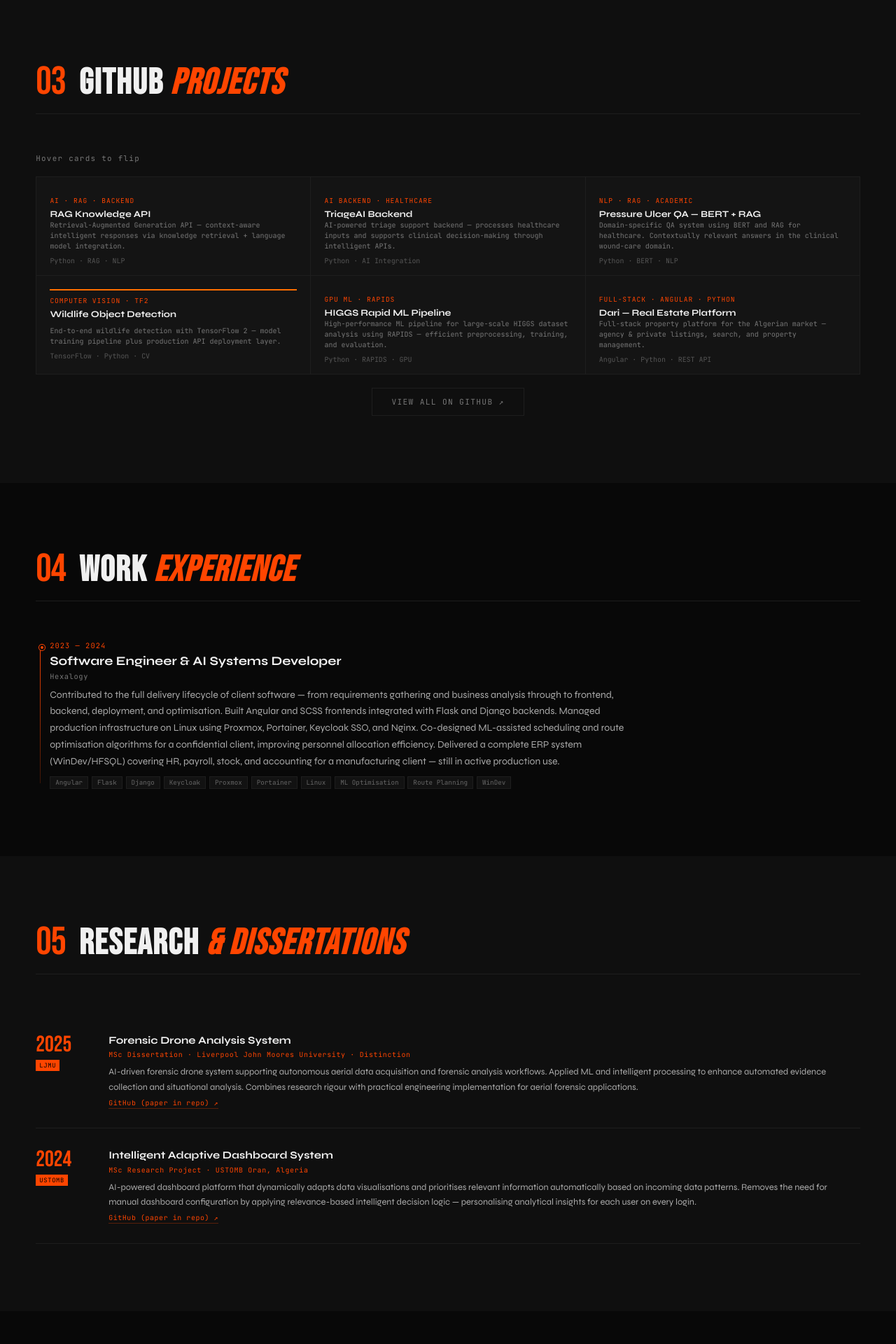
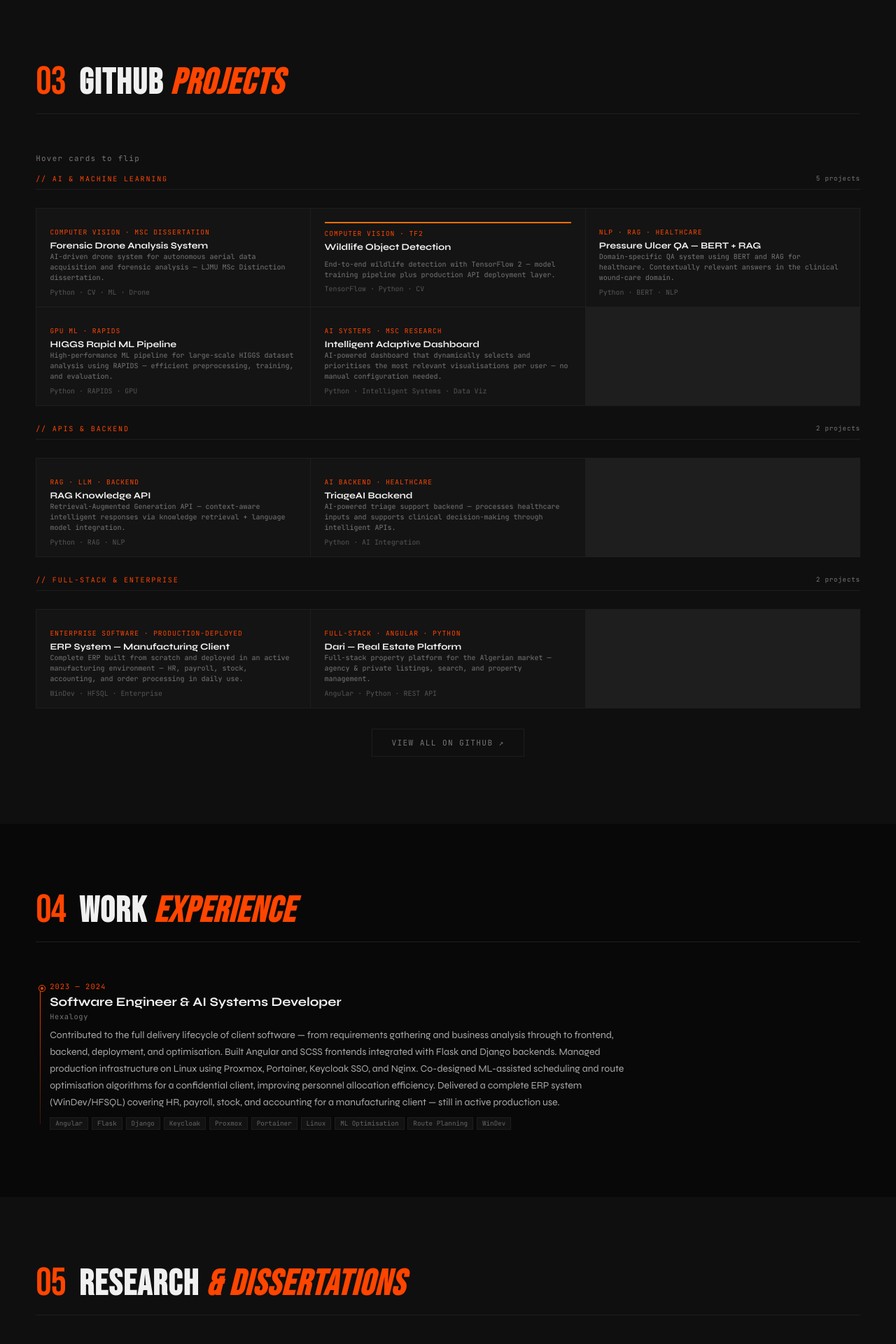
Before and after one commit to AhmedBenAI/portfolio, a Python web app: template templates/index.html in a window 1280 px wide. Shown: the part 2475-4395 px from the top of the page at 70% size. Run offline with Jinja, Linux system fonts and the light colour scheme; the template is opened without the code that fills it, so the values that code supplies are empty.

Commit message:
added more projects and sections

```diff
--- a/static/css/style.css
+++ b/static/css/style.css
@@ -168,8 +168,13 @@
 
 /* ─── PROJECTS ─── */
 #projects{background:var(--surface);}
-.proj-controls{display:flex;align-items:center;justify-content:space-between;margin-bottom:1.2rem;}
+.proj-controls{display:flex;align-items:center;justify-content:space-between;margin-bottom:1rem;}
 .proj-label{font-family:var(--M);font-size:.68rem;letter-spacing:.12em;color:var(--muted);}
+.proj-categories{display:flex;flex-direction:column;gap:1.6rem;}
+.proj-cat-hd{display:flex;align-items:center;justify-content:space-between;padding-bottom:.55rem;border-bottom:1px solid var(--border);}
+.proj-cat-label{font-family:var(--M);font-size:.63rem;letter-spacing:.18em;text-transform:uppercase;color:var(--orange);}
+.proj-cat-count{font-family:var(--M);font-size:.58rem;color:var(--muted);letter-spacing:.08em;}
+.flip-grid--2{grid-template-columns:repeat(2,1fr);}
 .proj-btns{display:flex;gap:.4rem;}
 .pbtn{font-family:var(--M);font-size:.62rem;letter-spacing:.08em;padding:.28rem .7rem;border:1px solid var(--border);background:transparent;color:var(--muted);cursor:none;transition:all .15s;}
 .pbtn:hover,.pbtn.on{background:var(--orange);border-color:var(--orange);color:#000;}
@@ -510,7 +515,7 @@
 
 @media(max-width:600px){
   section{padding:3.5rem 4vw;}
-  .flip-grid{grid-template-columns:1fr;}
+  .flip-grid,.flip-grid--2{grid-template-columns:1fr;}
   .fc{height:auto;min-height:130px;}
   .rt-cards{grid-template-columns:1fr;}
   .paper{grid-template-columns:1fr;}
--- a/templates/index.html
+++ b/templates/index.html
@@ -215,13 +215,131 @@
   <div class="proj-controls reveal">
     <span class="proj-label" id="proj-label">Hover cards to flip</span>
   </div>
-  <div class="flip-grid reveal" id="static-grid">
+
+  <div class="proj-categories">
+
+    <!-- ── AI & MACHINE LEARNING ── -->
+    <div class="proj-cat-hd reveal">
+      <span class="proj-cat-label">// AI & Machine Learning</span>
+      <span class="proj-cat-count">5 projects</span>
+    </div>
+    <div class="flip-grid reveal">
+      <!-- Forensic Drone -->
+      <div class="fc">
+        <div class="fc-in">
+          <div class="fc-f">
+            <div class="fc-bar" style="background:#546e7a"></div>
+            <div class="fc-cat">Computer Vision · MSc Dissertation</div>
+            <div class="fc-name">Forensic Drone Analysis System</div>
+            <div class="fc-desc-f">AI-driven drone system for autonomous aerial data acquisition and forensic analysis — LJMU MSc Distinction dissertation.</div>
+            <div class="fc-meta"><span>Python · CV · ML · Drone</span></div>
+          </div>
+          <div class="fc-b">
+            <div class="fc-bt">Forensic Drone Analysis System</div>
+            <div class="fc-bd">AI system supporting autonomous aerial data acquisition and forensic workflows. Applied ML and intelligent processing for automated evidence collection and situational analysis. LJMU MSc dissertation — awarded Distinction.</div>
+            <div class="fc-btags"><span class="fc-btag">Computer Vision</span><span class="fc-btag">Drone</span><span class="fc-btag">ML</span><span class="fc-btag">Forensics</span><span class="fc-btag">Distinction</span></div>
+            <div class="fc-links">
+              <a href="#research" class="fc-blink">Research ↓</a>
+            </div>
+          </div>
+        </div>
+      </div>
+      <!-- Wildlife Detection -->
+      <div class="fc">
+        <div class="fc-in">
+          <div class="fc-f">
+            <div class="fc-bar" style="background:#FF6F00"></div>
+            <div class="fc-cat">Computer Vision · TF2</div>
+            <div class="fc-name">Wildlife Object Detection</div>
+            <div class="fc-desc-f">End-to-end wildlife detection with TensorFlow 2 — model training pipeline plus production API deployment layer.</div>
+            <div class="fc-meta"><span>TensorFlow · Python · CV</span></div>
+          </div>
+          <div class="fc-b">
+            <div class="fc-bt">Wildlife Object Detection System</div>
+            <div class="fc-bd">Full CV pipeline: TF2 model training, automated animal detection in image datasets, and separate API deployment layer. Demonstrates computer vision development and ML deployment skills end-to-end.</div>
+            <div class="fc-btags"><span class="fc-btag">TensorFlow</span><span class="fc-btag">Computer Vision</span><span class="fc-btag">API</span><span class="fc-btag">Python</span></div>
+            <div class="fc-links">
+              <a href="https://github.com/AhmedBenAI/wildlife-object-detection-tf2" target="_blank" class="fc-blink">Model ↗</a>
+              <span class="fc-link-sep"></span>
+              <a href="https://github.com/AhmedBenAI/wildlife-object-detection-api" target="_blank" class="fc-blink">API ↗</a>
+            </div>
+          </div>
+        </div>
+      </div>
+      <!-- Pressure Ulcer QA -->
+      <div class="fc">
+        <div class="fc-in">
+          <div class="fc-f">
+            <div class="fc-bar" style="background:#DA5B0B"></div>
+            <div class="fc-cat">NLP · RAG · Healthcare</div>
+            <div class="fc-name">Pressure Ulcer QA — BERT + RAG</div>
+            <div class="fc-desc-f">Domain-specific QA system using BERT and RAG for healthcare. Contextually relevant answers in the clinical wound-care domain.</div>
+            <div class="fc-meta"><span>Python · BERT · NLP</span></div>
+          </div>
+          <div class="fc-b">
+            <div class="fc-bt">Pressure Ulcer QA — BERT + RAG</div>
+            <div class="fc-bd">Intelligent QA combining transformer-based NLP with retrieval-augmented generation. Provides contextually relevant clinical answers for the healthcare domain.</div>
+            <div class="fc-btags"><span class="fc-btag">BERT</span><span class="fc-btag">RAG</span><span class="fc-btag">NLP</span><span class="fc-btag">Healthcare</span></div>
+            <div class="fc-links">
+              <a href="https://github.com/AhmedBenAI/pressure-ulcer-qa-bert-rag" target="_blank" class="fc-blink">GitHub ↗</a>
+            </div>
+          </div>
+        </div>
+      </div>
+      <!-- HIGGS RAPIDS -->
+      <div class="fc">
+        <div class="fc-in">
+          <div class="fc-f">
+            <div class="fc-bar" style="background:#76b900"></div>
+            <div class="fc-cat">GPU ML · RAPIDS</div>
+            <div class="fc-name">HIGGS Rapid ML Pipeline</div>
+            <div class="fc-desc-f">High-performance ML pipeline for large-scale HIGGS dataset analysis using RAPIDS — efficient preprocessing, training, and evaluation.</div>
+            <div class="fc-meta"><span>Python · RAPIDS · GPU</span></div>
+          </div>
+          <div class="fc-b">
+            <div class="fc-bt">HIGGS Rapid ML Pipeline</div>
+            <div class="fc-bd">Scalable ML pipeline for the HIGGS boson dataset. Efficient preprocessing, model training, and evaluation workflows. Demonstrates GPU-accelerated ML experimentation and pipeline optimisation at scale.</div>
+            <div class="fc-btags"><span class="fc-btag">RAPIDS</span><span class="fc-btag">GPU</span><span class="fc-btag">ML Pipeline</span><span class="fc-btag">Python</span></div>
+            <div class="fc-links">
+              <a href="https://github.com/AhmedBenAI/higgs-rapids-ml" target="_blank" class="fc-blink">GitHub ↗</a>
+            </div>
+          </div>
+        </div>
+      </div>
+      <!-- Adaptive Dashboard -->
+      <div class="fc">
+        <div class="fc-in">
+          <div class="fc-f">
+            <div class="fc-bar" style="background:#7b1fa2"></div>
+            <div class="fc-cat">AI Systems · MSc Research</div>
+            <div class="fc-name">Intelligent Adaptive Dashboard</div>
+            <div class="fc-desc-f">AI-powered dashboard that dynamically selects and prioritises the most relevant visualisations per user — no manual configuration needed.</div>
+            <div class="fc-meta"><span>Python · Intelligent Systems · Data Viz</span></div>
+          </div>
+          <div class="fc-b">
+            <div class="fc-bt">Intelligent Adaptive Dashboard System</div>
+            <div class="fc-bd">AI platform that automatically adapts data visualisations and prioritises relevant information based on incoming data patterns. Removes manual dashboard configuration by applying relevance-based intelligent decision logic. USTOMB MSc research project.</div>
+            <div class="fc-btags"><span class="fc-btag">AI Systems</span><span class="fc-btag">Data Viz</span><span class="fc-btag">Adaptive</span><span class="fc-btag">Python</span></div>
+            <div class="fc-links">
+              <a href="#research" class="fc-blink">Research ↓</a>
+            </div>
+          </div>
+        </div>
+      </div>
+    </div>
+
+    <!-- ── APIS & BACKEND ── -->
+    <div class="proj-cat-hd reveal">
+      <span class="proj-cat-label">// APIs & Backend</span>
+      <span class="proj-cat-count">2 projects</span>
+    </div>
+    <div class="flip-grid flip-grid--2 reveal">
       <!-- RAG Knowledge API -->
       <div class="fc">
         <div class="fc-in">
           <div class="fc-f">
             <div class="fc-bar" style="background:#3572A5"></div>
-          <div class="fc-cat">AI · RAG · Backend</div>
+            <div class="fc-cat">RAG · LLM · Backend</div>
             <div class="fc-name">RAG Knowledge API</div>
             <div class="fc-desc-f">Retrieval-Augmented Generation API — context-aware intelligent responses via knowledge retrieval + language model integration.</div>
             <div class="fc-meta"><span>Python · RAG · NLP</span></div>
@@ -260,64 +378,30 @@
           </div>
         </div>
       </div>
-    <!-- Pressure Ulcer QA -->
+    </div>
+
+    <!-- ── FULL-STACK & ENTERPRISE ── -->
+    <div class="proj-cat-hd reveal">
+      <span class="proj-cat-label">// Full-Stack & Enterprise</span>
+      <span class="proj-cat-count">2 projects</span>
+    </div>
+    <div class="flip-grid flip-grid--2 reveal">
+      <!-- ERP System -->
       <div class="fc">
         <div class="fc-in">
           <div class="fc-f">
-          <div class="fc-bar" style="background:#DA5B0B"></div>
-          <div class="fc-cat">NLP · RAG · Academic</div>
-          <div class="fc-name">Pressure Ulcer QA — BERT + RAG</div>
-          <div class="fc-desc-f">Domain-specific QA system using BERT and RAG for healthcare. Contextually relevant answers in the clinical wound-care domain.</div>
-          <div class="fc-meta"><span>Python · BERT · NLP</span></div>
+            <div class="fc-bar" style="background:#1e88e5"></div>
+            <div class="fc-cat">Enterprise Software · Production-Deployed</div>
+            <div class="fc-name">ERP System — Manufacturing Client</div>
+            <div class="fc-desc-f">Complete ERP built from scratch and deployed in an active manufacturing environment — HR, payroll, stock, accounting, and order processing in daily use.</div>
+            <div class="fc-meta"><span>WinDev · HFSQL · Enterprise</span></div>
           </div>
           <div class="fc-b">
-          <div class="fc-bt">Pressure Ulcer QA — BERT + RAG</div>
-          <div class="fc-bd">Intelligent QA combining transformer-based NLP with retrieval-augmented generation. Provides contextually relevant clinical answers for the healthcare domain. Academic research project with published output.</div>
-          <div class="fc-btags"><span class="fc-btag">BERT</span><span class="fc-btag">RAG</span><span class="fc-btag">NLP</span><span class="fc-btag">Healthcare</span></div>
+            <div class="fc-bt">ERP System — Manufacturing Client</div>
+            <div class="fc-bd">Fully integrated enterprise system covering HR, payroll, stock control, accounting, supplier workflows, order processing, and reporting. Delivered end-to-end for a confidential client — still in active daily production use.</div>
+            <div class="fc-btags"><span class="fc-btag">WinDev</span><span class="fc-btag">HFSQL</span><span class="fc-btag">Enterprise</span><span class="fc-btag">Production</span><span class="fc-btag">Client Project</span></div>
             <div class="fc-links">
-            <a href="https://github.com/AhmedBenAI/pressure-ulcer-qa-bert-rag" target="_blank" class="fc-blink">GitHub ↗</a>
-          </div>
-        </div>
-      </div>
-    </div>
-    <!-- Wildlife Detection -->
-    <div class="fc">
-      <div class="fc-in">
-        <div class="fc-f">
-          <div class="fc-bar" style="background:#FF6F00"></div>
-          <div class="fc-cat">Computer Vision · TF2</div>
-          <div class="fc-name">Wildlife Object Detection</div>
-          <div class="fc-desc-f">End-to-end wildlife detection with TensorFlow 2 — model training pipeline plus production API deployment layer.</div>
-          <div class="fc-meta"><span>TensorFlow · Python · CV</span></div>
-        </div>
-        <div class="fc-b">
-          <div class="fc-bt">Wildlife Object Detection System</div>
-          <div class="fc-bd">Full CV pipeline: TF2 model training, automated animal detection in image datasets, and separate API deployment layer. Demonstrates computer vision development and ML deployment skills end-to-end.</div>
-          <div class="fc-btags"><span class="fc-btag">TensorFlow</span><span class="fc-btag">Computer Vision</span><span class="fc-btag">API</span><span class="fc-btag">Python</span></div>
-          <div class="fc-links">
-            <a href="https://github.com/AhmedBenAI/wildlife-object-detection-tf2" target="_blank" class="fc-blink">Model ↗</a>
-            <span class="fc-link-sep"></span>
-            <a href="https://github.com/AhmedBenAI/wildlife-object-detection-api" target="_blank" class="fc-blink">API ↗</a>
-          </div>
-        </div>
-      </div>
-    </div>
-    <!-- HIGGS RAPIDS -->
-    <div class="fc">
-      <div class="fc-in">
-        <div class="fc-f">
-          <div class="fc-bar" style="background:#76b900"></div>
-          <div class="fc-cat">GPU ML · RAPIDS</div>
-          <div class="fc-name">HIGGS Rapid ML Pipeline</div>
-          <div class="fc-desc-f">High-performance ML pipeline for large-scale HIGGS dataset analysis using RAPIDS — efficient preprocessing, training, and evaluation.</div>
-          <div class="fc-meta"><span>Python · RAPIDS · GPU</span></div>
-        </div>
-        <div class="fc-b">
-          <div class="fc-bt">HIGGS Rapid ML Pipeline</div>
-          <div class="fc-bd">Scalable ML pipeline for the HIGGS boson dataset. Focuses on efficient preprocessing, model training, and evaluation workflows. Demonstrates GPU-accelerated ML experimentation and pipeline optimisation at scale.</div>
-          <div class="fc-btags"><span class="fc-btag">RAPIDS</span><span class="fc-btag">GPU</span><span class="fc-btag">ML Pipeline</span><span class="fc-btag">Python</span></div>
-          <div class="fc-links">
-            <a href="https://github.com/AhmedBenAI/higgs-rapids-ml" target="_blank" class="fc-blink">GitHub ↗</a>
+              <a href="https://erp.ahmed-ai.com" target="_blank" class="fc-blink">Website ↗</a>
             </div>
           </div>
         </div>
@@ -345,7 +429,9 @@
         </div>
       </div>
     </div>
-  <div style="margin-top:1.2rem;text-align:center;" class="reveal">
+
+  </div>
+  <div style="margin-top:1.8rem;text-align:center;" class="reveal">
     <a href="https://github.com/AhmedBenAI" target="_blank" class="btn btn-out">View All on GitHub ↗</a>
   </div>
 </section>
```
Lines whose indentation alone changed are shown as unchanged.
